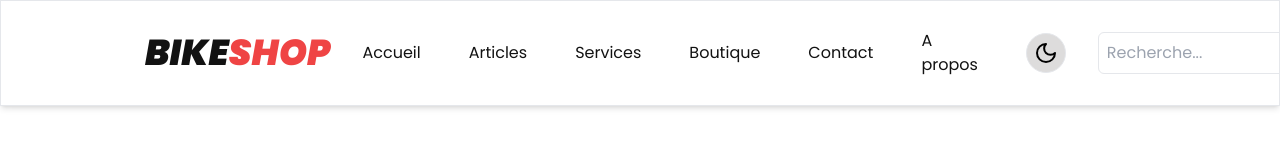
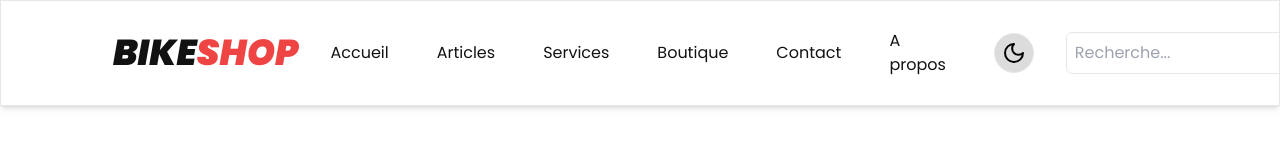
Before and after one commit to Benjamin-Bukasa/bikershop, a React (Vite) app in the folder front-end/: page / in a window 1280 px wide. Shown: the top 160 px of the page. Built offline with nearby package versions, Linux system fonts and the light colour scheme; a web font is replaced by a local one.

Commit message:
fix: change of header is horizontal padding

```diff
--- a/front-end/src/components/Header.jsx
+++ b/front-end/src/components/Header.jsx
@@ -5,7 +5,7 @@ import MenuHamb from './MenuHamb';
 
 const Header = () => {
   return (
-    <header className='w-full text-[#121212] dark:text-white bg-white dark:bg-stone-950 dark:border-slate-950 dark:shadow-stone-800 py-4 px-1 fixed top-0 left-0 shadow-md z-50 border flex flex-row justify-between items-center gap-4 2xs:max-xs:justify-around sm:w-full lg:w-full sm:flex-row sm:justify-between sm:items-center lg:px-36 lg:flex-row lg:justify-between lg:items-center sm:max-[979px]:justify-between sm:max-[979px]:px-10'>
+    <header className='w-full text-[#121212] dark:text-white bg-white dark:bg-stone-950 dark:border-slate-950 dark:shadow-stone-800 py-4 px-1 fixed top-0 left-0 shadow-md z-50 border flex flex-row justify-between items-center gap-4 2xs:max-xs:justify-around sm:w-full lg:w-full sm:flex-row sm:justify-between sm:items-center lg:px-28 lg:flex-row lg:justify-between lg:items-center sm:max-[979px]:justify-between sm:max-[979px]:px-10'>
         <Logo/>
         <Navbar/>
         <MenuHamb/>
--- a/front-end/src/components/SearchForm.jsx
+++ b/front-end/src/components/SearchForm.jsx
@@ -8,7 +8,7 @@ const SearchForm = () => {
 
   return (
     <>
-        <form className={`flex justify-between px-2 py-0 rounded-md border 2xs:max-xs:w-52 xs:w-72 xs:max-md:w-72 dark:border-gray-100/15 xs:max-xsm:w-64 sm:max-[979px]:w-[450px] sm:max-[979px]:px-10`}>
+        <form className={`flex justify-between px-2 py-0 rounded-md border 2xs:max-xs:w-52 xs:w-72 xs:max-md:w-72 dark:border-gray-100/15 xs:max-xsm:w-64 sm:max-[979px]:w-[320px] `}>
         <input type="text" placeholder='Recherche...' className='outline-none 2xs:max-xs:w-full xs:max-md:w-80  md:flex-1 bg-transparent'/>
         <button className='w-10 h-10 flex justify-center items-center'>
             <Search />
```
